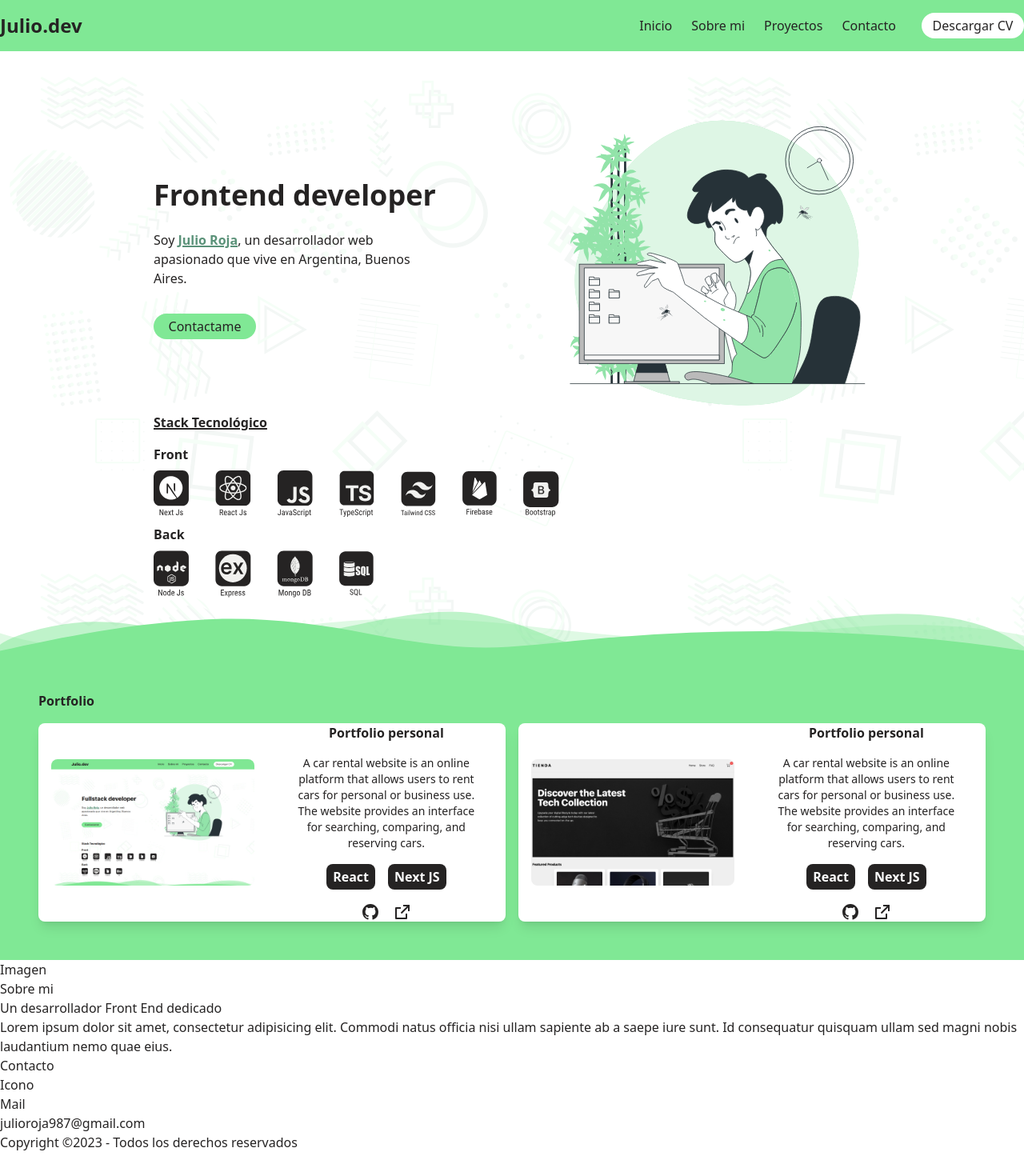
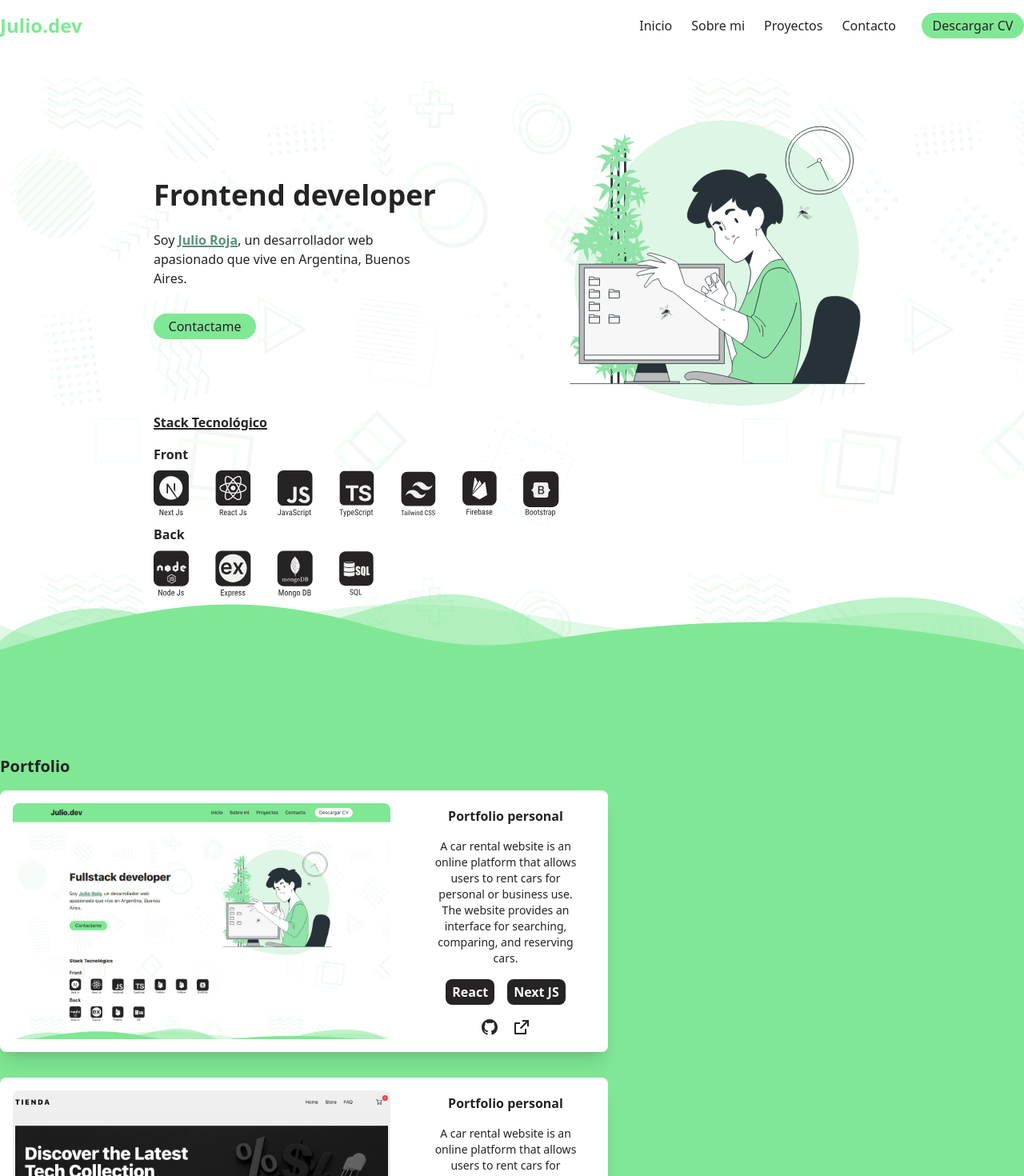
Before and after one commit to julioxr/porfolio, a Next.js app: page / in a window 1280 px wide. Shown: the top 1470 px of the page at 80% size. Before the commit the page ends 1440 px from the top, so only its background shows below. Built offline with nearby package versions, Linux system fonts and the light colour scheme.

Commit message:
Se corrigieron estilos del hero y card

```diff
--- a/src/components/hero/MainHero.jsx
+++ b/src/components/hero/MainHero.jsx
@@ -6,7 +6,7 @@ import StackHero from "./StackHero";
 const MainHero = () => {
     return (
         <>
-            <section className="h-[calc(100vh-48px)] relative text-night bg-[url('/ornament.svg')]">
+            <section className="h-[calc(100vh-48px)] relative bg-[url('/ornament.svg')]">
                 <div className="container mx-auto flex flex-col justify-center items-center h-full">
                     <div className="flex justify-between w-full max-w-4xl">
                         <div className="flex flex-col justify-center gap-6">
@@ -45,7 +45,7 @@ const MainHero = () => {
                         xmlns="http://www.w3.org/2000/svg"
                         viewBox="0 0 1200 120"
                         preserveAspectRatio="none"
-                        className="h-14 rotate-180 w-full fill-[#80e895] opacity-100"
+                        className="h-20 rotate-180 w-full fill-[#80e895]"
                     >
                         <path
                             d="M0,0V46.29c47.79,22.2,103.59,32.17,158,28,70.36-5.37,136.33-33.31,206.8-37.5C438.64,32.43,512.34,53.67,583,72.05c69.27,18,138.3,24.88,209.4,13.08,36.15-6,69.85-17.84,104.45-29.34C989.49,25,1113-14.29,1200,52.47V0Z"
--- a/src/components/menu/MainMenu.jsx
+++ b/src/components/menu/MainMenu.jsx
@@ -2,9 +2,11 @@ import React from "react";
 
 const MainMenu = () => {
     return (
-        <header className="text-night bg-celadon">
+        <header className="">
             <div className="flex justify-between items-center container mx-auto h-16">
-                <div className="font-bold text-2xl mr-auto">Julio.dev</div>
+                <div className="font-bold text-2xl mr-auto text-celadon">
+                    Julio.dev
+                </div>
                 <div className="mr-8">
                     <ul className="list-none gap-6 flex font-medium">
                         <li>
@@ -21,7 +23,7 @@ const MainMenu = () => {
                         </li>
                     </ul>
                 </div>
-                <button className="py-1 px-3 bg-white w-32 text-night rounded-full">
+                <button className="py-1 px-3 bg-celadon w-32 text-night rounded-full">
                     Descargar CV
                 </button>
             </div>
--- a/src/components/portfolio/CardPortfolio.jsx
+++ b/src/components/portfolio/CardPortfolio.jsx
@@ -4,9 +4,8 @@ import Link from "next/link";
 import { RiGithubFill, RiExternalLinkLine } from "react-icons/ri";
 
 const CardPortfolio = ({ img }) => {
-    console.log(img);
     return (
-        <div className="bg-white h-auto rounded-lg shadow-lg">
+        <div className="bg-white h-auto rounded-lg shadow-xl max-w-[760px]">
             <div className="flex justify-center items-center h-full">
                 <div className="p-4 rounded-lg">
                     <Image
@@ -17,7 +16,7 @@ const CardPortfolio = ({ img }) => {
                         className="rounded-lg h-auto"
                     />
                 </div>
-                <div className="text-center px-8 flex flex-col gap-4 max-w-xs">
+                <div className="text-center px-8 flex flex-col gap-4 max-w-[256px]">
                     <h4 className="font-bold">Portfolio personal</h4>
                     <p className="text-sm">
                         A car rental website is an online platform that allows
--- a/src/components/portfolio/MainPortfolio.jsx
+++ b/src/components/portfolio/MainPortfolio.jsx
@@ -3,13 +3,16 @@ import CardPortfolio from "./CardPortfolio";
 
 const MainPortfolio = () => {
     return (
-        <section className="h-auto p-12 bg-celadon">
+        <section className="h-auto pb-48 pt-32 bg-celadon">
             <div className="container mx-auto">
-                <h2 className="font-bold mb-4">Portfolio</h2>
+                <div>
+                    <h2 className="font-bold text-xl mb-4">Portfolio</h2>
 
-                <div className="flex gap-4 justify-center">
-                    <CardPortfolio img="/portfolio.jpeg" />
-                    <CardPortfolio img="/store.jpeg" />
+                    <div className="flex gap-x-4 gap-y-8 flex-wrap justify-start">
+                        <CardPortfolio img="/portfolio.jpeg" />
+                        <CardPortfolio img="/store.jpeg" />
+                        <CardPortfolio img="/supermarket.jpg" />
+                    </div>
                 </div>
             </div>
         </section>
```
Also changed, not shown: public/supermarket.jpg (added).
